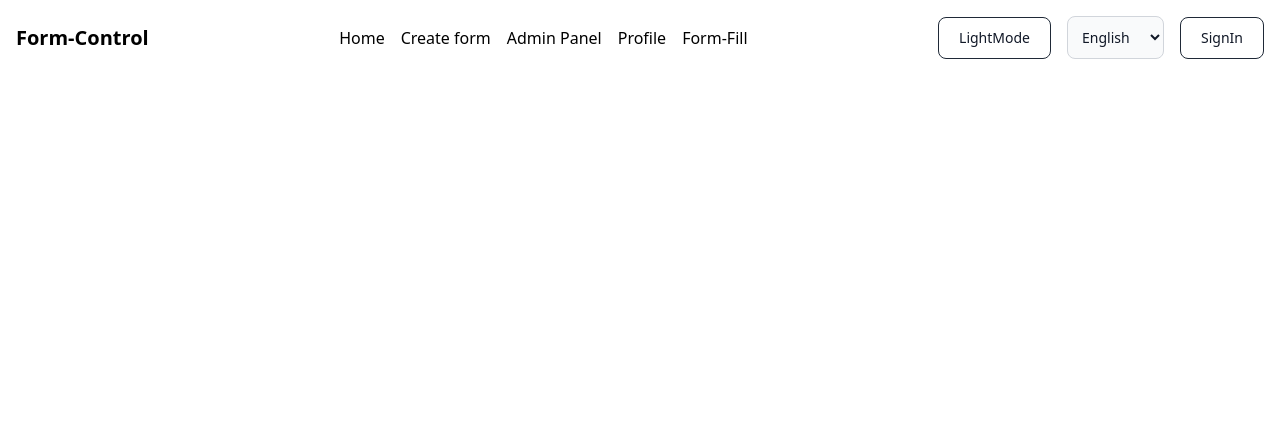
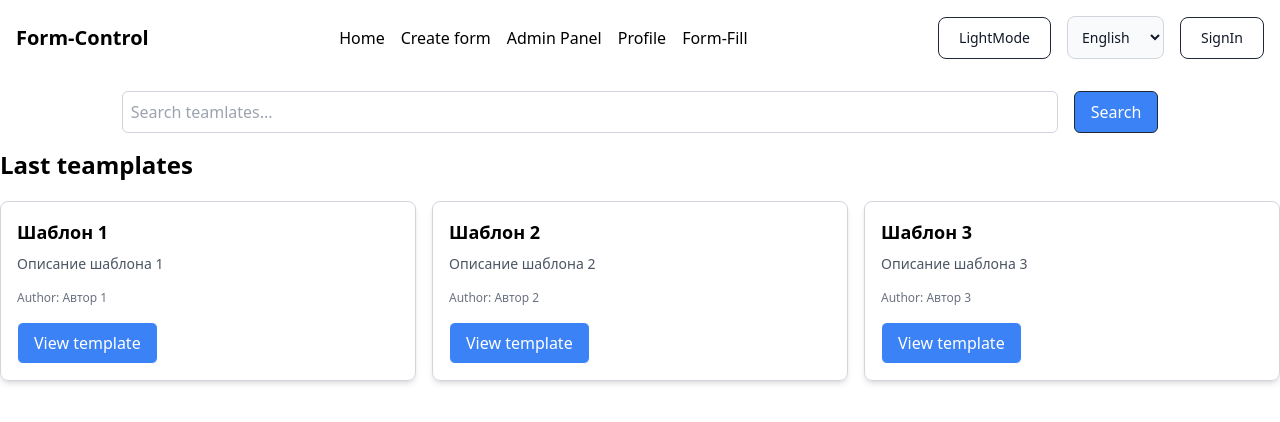
Before and after one commit to santonssss/form-control, a React (Create React App) app: page / in a window 1280 px wide. Shown: the top 422 px of the page. Built offline with nearby package versions, Linux system fonts and the light colour scheme.

Commit message:
add search bar

```diff
--- /dev/null
+++ b/src/Components/Gallery.tsx
@@ -0,0 +1,29 @@
+import React from "react";
+import TemplateCard from "./TemplateCard";
+
+type GalleryProps = {
+  templates: {
+    id: string;
+    title: string;
+    description: string;
+    author: string;
+  }[];
+};
+
+const Gallery: React.FC<GalleryProps> = ({ templates }) => {
+  return (
+    <div className="grid grid-cols-1   md:grid-cols-2 lg:grid-cols-3 gap-4">
+      {templates.map((template) => (
+        <TemplateCard
+          key={template.id}
+          title={template.title}
+          description={template.description}
+          author={template.author}
+          onView={() => console.log(`Открыть шаблон ${template.id}`)}
+        />
+      ))}
+    </div>
+  );
+};
+
+export default Gallery;
--- /dev/null
+++ b/src/Components/SearchBar.tsx
@@ -0,0 +1,34 @@
+import React, { useState } from "react";
+import { useTranslation } from "react-i18next";
+
+type Props = {
+  onSearch: (query: string) => void;
+};
+
+const SearchBar: React.FC<Props> = ({ onSearch }) => {
+  const [query, setQuery] = useState("");
+
+  const handleSearch = () => {
+    onSearch(query);
+  };
+  const { t } = useTranslation();
+  return (
+    <div className="flex flex-col  md:flex-row items-center justify-center space-y-2 md:space-y-0 md:space-x-4 p-4">
+      <input
+        type="text"
+        value={query}
+        onChange={(e) => setQuery(e.target.value)}
+        placeholder={(t as any)("SearchForms")}
+        className="w-full md:w-3/4 p-2 border border-gray-300 rounded-md  dark:bg-gray-700 dark:text-white focus:outline-none focus:ring-2 focus:ring-blue-500"
+      />
+      <button
+        onClick={handleSearch}
+        className="w-full md:w-auto px-4 py-2 border border-gray-800 dark:border-gray-600  bg-blue-500 text-white rounded-md dark:bg-gray-700 dark:text-white hover:bg-blue-600 transition"
+      >
+        {(t as any)("Search")}
+      </button>
+    </div>
+  );
+};
+
+export default SearchBar;
--- /dev/null
+++ b/src/Components/TemplateCard.tsx
@@ -0,0 +1,37 @@
+import React from "react";
+import { useTranslation } from "react-i18next";
+
+type TemplateProps = {
+  title: string;
+  description: string;
+  author: string;
+  onView: () => void;
+};
+
+const TemplateCard: React.FC<TemplateProps> = ({
+  title,
+  description,
+  author,
+  onView,
+}) => {
+  const { t } = useTranslation();
+  return (
+    <div className="border dark:bg-gray-700 dark:text-white border-gray-300 rounded-lg p-4 shadow-md hover:shadow-lg transition">
+      <h3 className="text-lg font-semibold mb-2">{title}</h3>
+      <p className="text-sm text-gray-600 dark:text-white mb-4">
+        {description}
+      </p>
+      <p className="text-xs text-gray-500 dark:text-white mb-4">
+        {(t as any)("Author")}: {author}
+      </p>
+      <button
+        onClick={onView}
+        className="bg-blue-500 dark:bg-gray-700 dark:text-white border border-white text-white px-4 py-2 rounded-md hover:bg-blue-600 transition"
+      >
+        {(t as any)("LookTeamplates")}
+      </button>
+    </div>
+  );
+};
+
+export default TemplateCard;
--- a/src/Pages/MainPage.tsx
+++ b/src/Pages/MainPage.tsx
@@ -1,11 +1,45 @@
+import { useTranslation } from "react-i18next";
+import Gallery from "../Components/Gallery";
 import Header from "../Components/Header";
+import SearchBar from "../Components/SearchBar";
 
 type Props = {};
 
 const MainPage = (props: Props) => {
+  const handleSearch = (query: string) => {
+    console.log("Ищем:", query);
+  };
+  const fakeTemplates = [
+    {
+      id: "1",
+      title: "Шаблон 1",
+      description: "Описание шаблона 1",
+      author: "Автор 1",
+    },
+    {
+      id: "2",
+      title: "Шаблон 2",
+      description: "Описание шаблона 2",
+      author: "Автор 2",
+    },
+    {
+      id: "3",
+      title: "Шаблон 3",
+      description: "Описание шаблона 3",
+      author: "Автор 3",
+    },
+  ];
+  const { t } = useTranslation();
   return (
-    <div>
+    <div className="dark:bg-gray-700 ">
       <Header />
+      <div className="max-w-screen-xl mr-auto ml-auto">
+        <SearchBar onSearch={handleSearch} />{" "}
+        <h2 className="text-2xl font-semibold mb-5 dark:text-white">
+          {(t as any)("LastTeamplates")}
+        </h2>
+        <Gallery templates={fakeTemplates} />
+      </div>
     </div>
   );
 };
--- a/src/locales/en/en.json
+++ b/src/locales/en/en.json
@@ -9,5 +9,10 @@
   "Admin-Panel": "Admin Panel",
   "LightMode": "LightMode",
   "Form-Fill": "Form-Fill",
-  "GoToAuth": "SignIn"
+  "GoToAuth": "SignIn",
+  "SearchForms": "Search teamlates...",
+  "Search": "Search",
+  "Author": "Author",
+  "LookTeamplates": "View template",
+  "LastTeamplates": "Last teamplates"
 }
--- a/src/locales/ru/ru.json
+++ b/src/locales/ru/ru.json
@@ -9,5 +9,10 @@
   "Admin-Panel": "Админ панель",
   "LightMode": "Светлый режим",
   "Form-Fill": "Заполнение формы",
-  "GoToAuth": "Войти"
+  "GoToAuth": "Войти",
+  "SearchForms": "Поиск шаблонов...",
+  "Search": "Поиск",
+  "Author": "Автор",
+  "LookTeamplates": "Посмотреть шаблон",
+  "LastTeamplates": "Последние шаблоны"
 }
```
